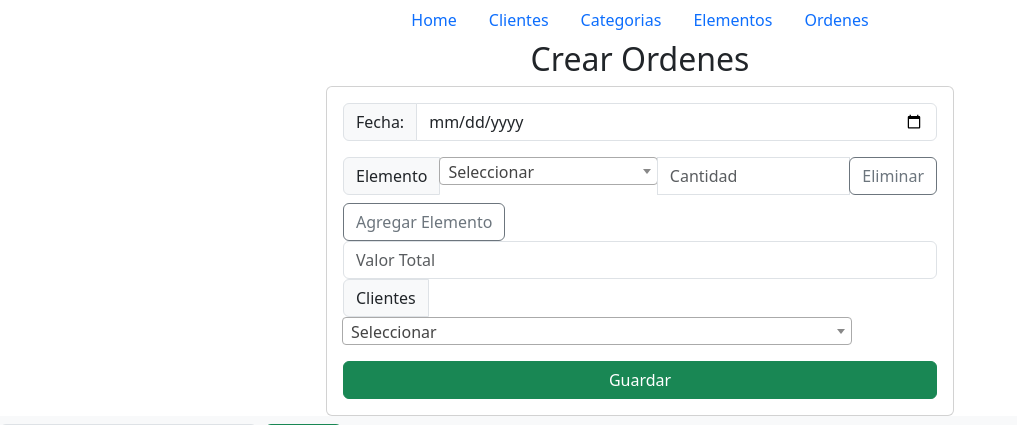
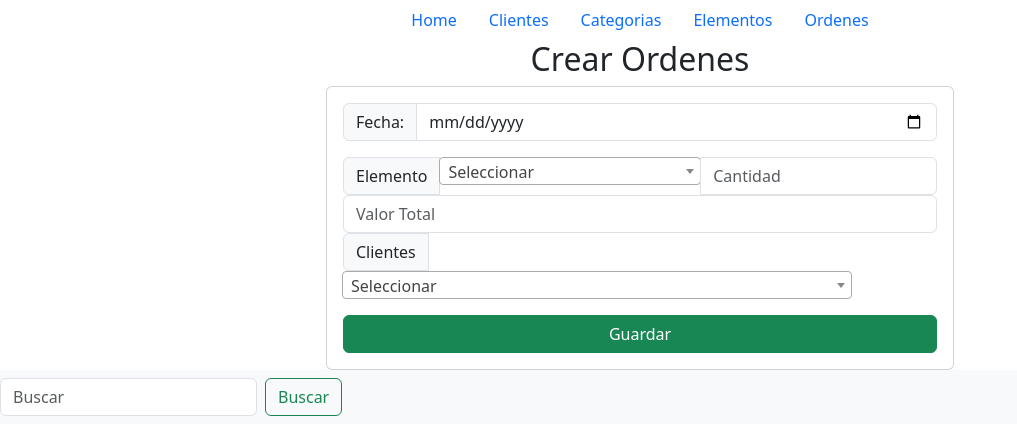
Before and after one commit to esteban4012/proyecto_web_muebleria, a Django app: page /ordenes/home/ in a window 1280 px wide. Shown: the top 425 px of the page, without its empty margins (0-1017 px from the left). Run offline with Django 4.2, Linux system fonts and the light colour scheme; data that the repository does not hold is empty; some libraries are stand-ins or nearby versions.

Commit message:
proyecto terminado

```diff
--- a/proyecto_web_muebleria/ordenes/models.py
+++ b/proyecto_web_muebleria/ordenes/models.py
@@ -16,4 +16,4 @@ class Orden(models.Model):
     id_elemento = models.ForeignKey(Elementos,on_delete=models.CASCADE, null=False)
 
     def __str__(self):
-        return f"{self.id_cliente.nombre} {self.fecha} "
+        return f"{self.id_cliente.nombre} {self.id_elemento.descripcion} {self.fecha} "
--- a/proyecto_web_muebleria/ordenes/templates/ordenes/home.html
+++ b/proyecto_web_muebleria/ordenes/templates/ordenes/home.html
@@ -23,15 +23,11 @@
                             </select>
 
                             <input type="number" name="numCantidad" class="form-control" placeholder="Cantidad" min="1" required>
-                            <div class="input-group-append">
-                                <button type="button" class="btn btn-outline-secondary btnEliminarElemento">Eliminar</button>
-                            </div>
+
                         </div>
                     </div>
 
-                    <div class="input-group mt-2">
-                        <button type="button" class="btn btn-outline-secondary" id="btnAgregarElemento">Agregar Elemento</button>
-                    </div>
+
 
                     <div class="form-group">
                         <input type="number" id="numValor" name="numValor" class="form-control" placeholder="Valor Total" min="1" required>
@@ -99,50 +95,13 @@
         </div>
     </div>
 </div>
-
-<script src="https://cdn.jsdelivr.net/npm/select2@4.1.0-rc.0/dist/js/select2.min.js"></script>
 <script>
     $(document).ready(function() {
-        $('.js-example-basic-single').select2();
+    $('.js-example-basic-single').select2();
+});
+</script>
+<script src="https://cdn.jsdelivr.net/npm/select2@4.1.0-rc.0/dist/js/select2.min.js"></script>
 
-        const btnAgregarElemento = document.getElementById('btnAgregarElemento');
-        const formulario = document.getElementById('formularioOrden');
-        let contadorSelect = 1;
 
-        btnAgregarElemento.addEventListener('click', function() {
-            agregarElemento();
-        });
-
-        function agregarElemento() {
-            const contenedorElementos = document.getElementById('contenedorElementos');
-            const nuevoElemento = document.createElement('div');
-            nuevoElemento.className = 'input-group input-group-elemento';
-
-            nuevoElemento.innerHTML = `
-                <label class="input-group-text" for="inputGroupSelect01">Elemento</label>
-                <select class="form-select js-example-basic-single" name="idElemento" required>
-                    <option value="">Seleccionar</option>
-                    {% for e in elemento %}
-                        <option value="{{ e.id }}">{{ e }}</option>
-                    {% endfor %}
-                </select>
-
-                <input type="number" name="numCantidad" class="form-control" placeholder="Cantidad" min="1" required>
-                <div class="input-group-append">
-                    <button type="button" class="btn btn-outline-secondary btnEliminarElemento">Eliminar</button>
-                </div>
-            `;
-
-            contenedorElementos.appendChild(nuevoElemento);
-
-            // Inicializar el nuevo select2
-            $('.js-example-basic-single').select2();
-        }
-
-        $(document).on('click', '.btnEliminarElemento', function() {
-            $(this).closest('.input-group-elemento').remove();
-        });
-    });
-</script>
 
 {% endblock %}
--- a/proyecto_web_muebleria/ordenes/views.py
+++ b/proyecto_web_muebleria/ordenes/views.py
@@ -1,3 +1,4 @@
+import json
 from django.shortcuts import render, redirect
 
 from .models import Orden
@@ -19,16 +20,17 @@ def home(request):
 
 def crearOrden(request):
 
-    fecha = request.POST['fecha']
-    cantidad = request.POST['numCantidad']
-    valor_total = request.POST['numValor']
-    id_elemento = request.POST['idElemento']
-    id_cliente = request.POST['idCliente']
+    if request.method == 'POST':
+        fecha = request.POST['fecha']
+        cantidad = request.POST['numCantidad']
+        valor_total = request.POST['numValor']
+        id_elemento = request.POST['idElemento']
+        id_cliente = request.POST['idCliente']
 
-    id_elemento_obj = Elementos.objects.get(pk=id_elemento)
-    id_cliente_obj = Cliente.objects.get(pk=id_cliente)
-    orden = Orden.objects.create(fecha = fecha,cantidad = cantidad, valor_total = valor_total, id_elemento = id_elemento_obj, id_cliente = id_cliente_obj)
-    return redirect('/ordenes/home')
+        id_elemento_obj = Elementos.objects.get(pk=id_elemento)
+        id_cliente_obj = Cliente.objects.get(pk=id_cliente)
+        orden = Orden.objects.create(fecha = fecha,cantidad = cantidad, valor_total = valor_total, id_elemento = id_elemento_obj, id_cliente = id_cliente_obj)
+        return redirect('/ordenes/home')
 
 def editarOrden(request, id):
     orden = Orden.objects.get(id = id)
@@ -66,7 +68,9 @@ def listarOrdenes(request):
     if busqueda:
 
         orden = Orden.objects.filter(
-            Q(id_cliente__nombre = busqueda)
+            Q(id_cliente__nombre = busqueda) |
+            Q(id_cliente__numero_identificacion__icontains = busqueda)
+
         ).distinct()
 
     else:
```
